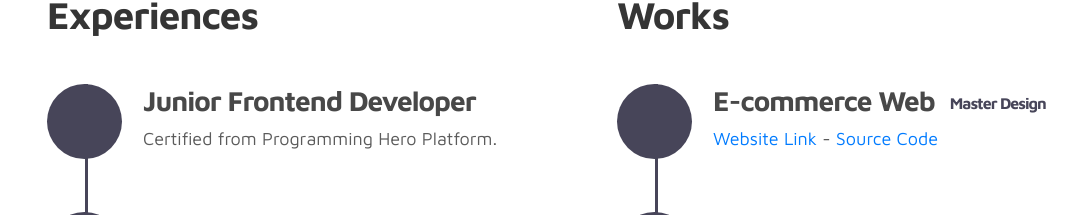
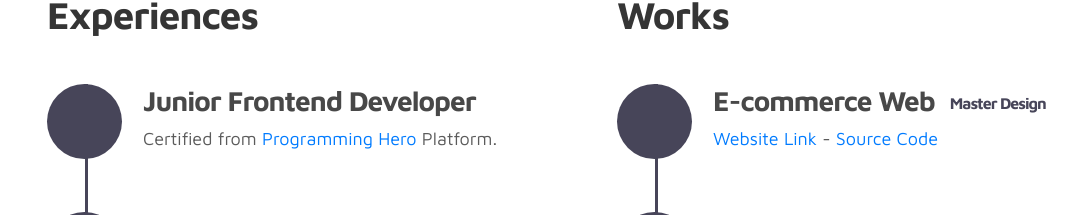
Before and after one commit to faysal-zx/my-portfolio, a plain HTML site: page index.html in a window 1280 px wide. Shown: the part 1660-1875 px from the top of the page, without its empty margins (38-1115 px from the left). Drawn offline with Linux system fonts and the light colour scheme.

Commit message:
Update index.html

```diff
--- a/index.html
+++ b/index.html
@@ -155,7 +155,7 @@
                              </div>
                              <div class="timeline-info">
                                   <h3><span>Junior Frontend Developer</span></h3>
-                                  <p>Certified from Programming Hero Platform.</p>
+                                  <p>Certified from <a href="https://web.programming-hero.com/home/">Programming Hero</a> Platform.</p>
                              </div>
                         </div>
 
```
